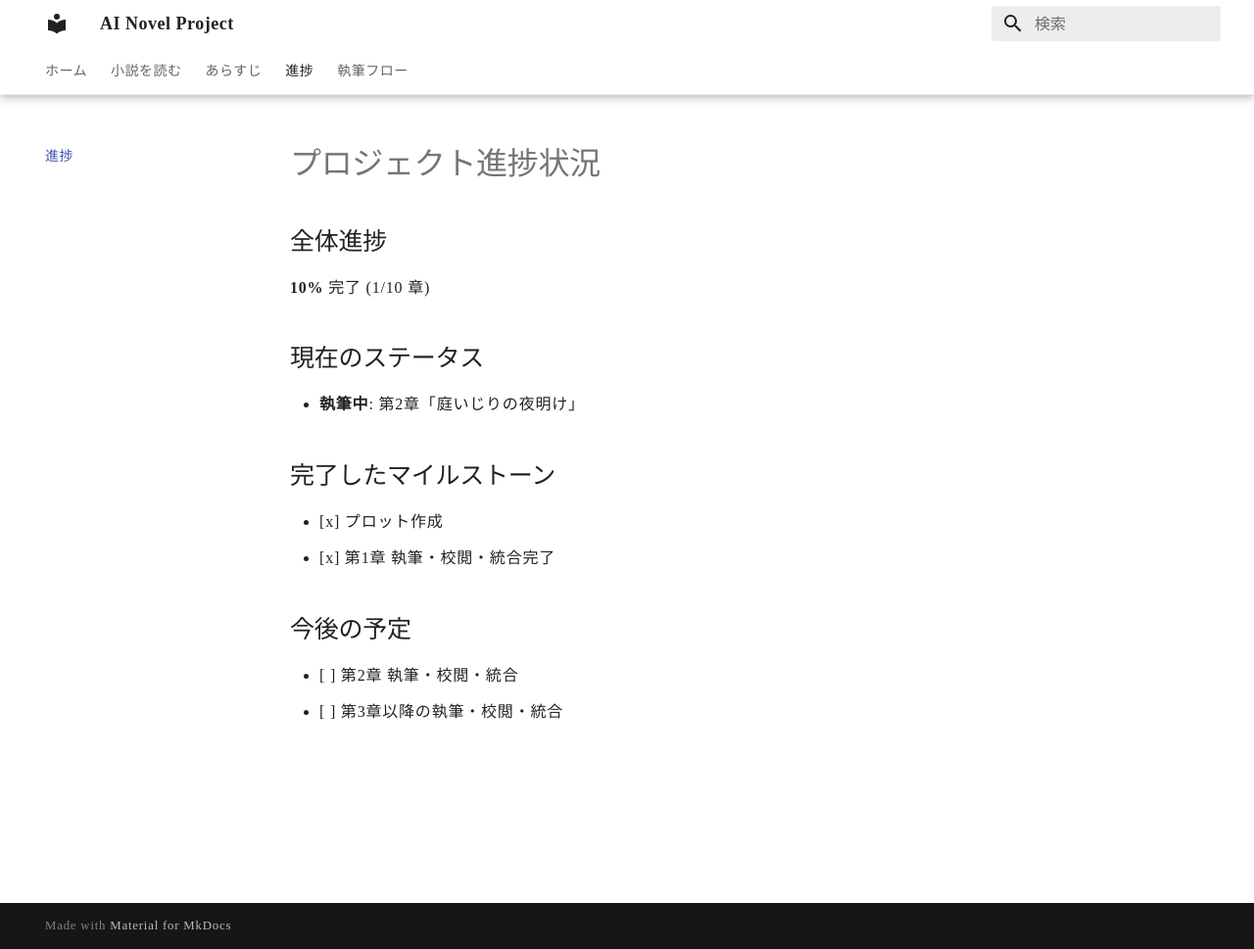
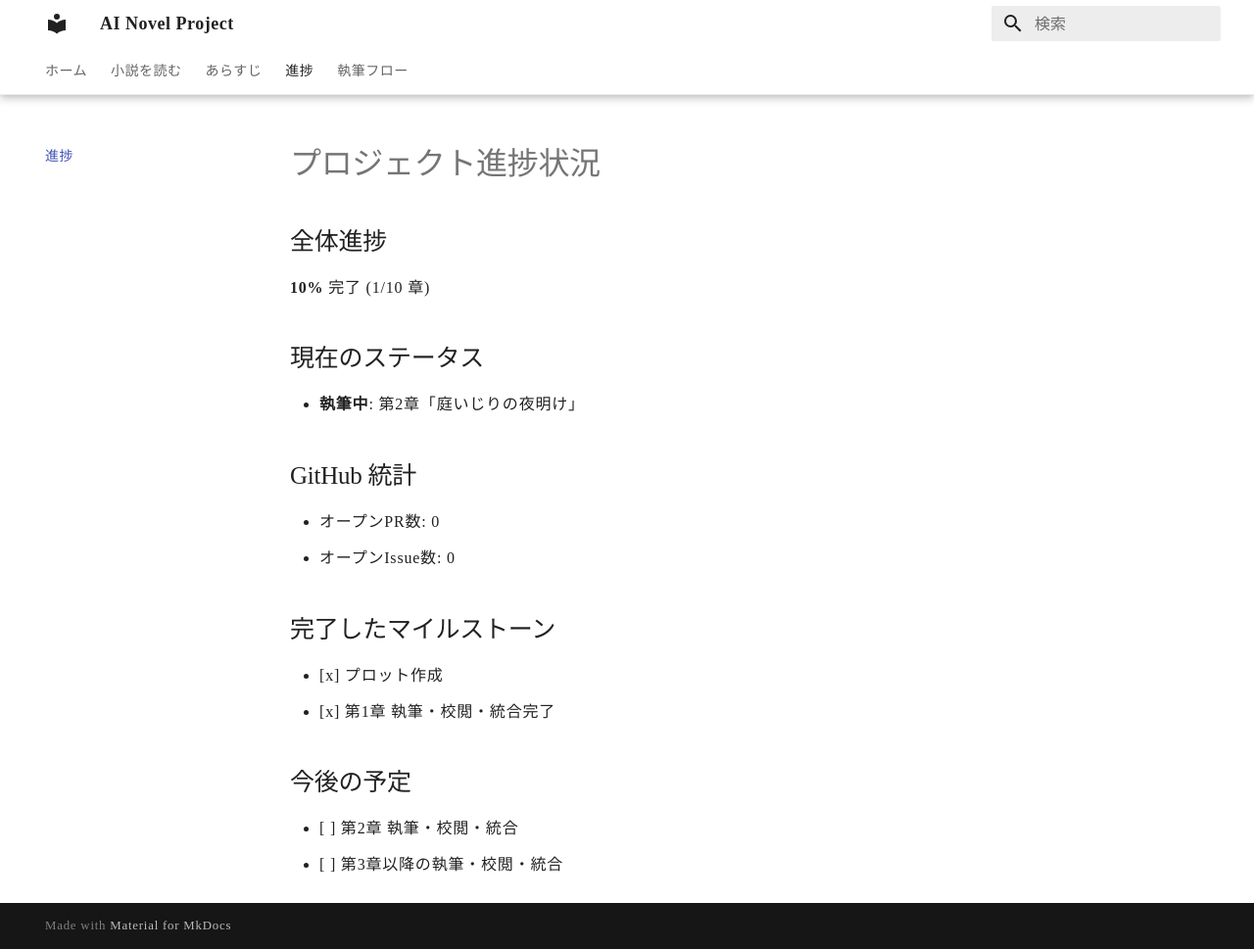
Before and after one commit to readofmaster/ai-novel-project, an MkDocs documentation site: the page built from docs/PROGRESS.md, in a window 1280 px wide and 969 px high. Shown: the whole window at 98% size. Built offline with MkDocs 1.6.1 and Material for MkDocs 9.7.7, drawn with Linux system fonts in a browser that asks for light colours; some web fonts are replaced.

Commit message:
feat: PROGRESS.mdにGitHub統計情報を自動反映する設定を追加

```diff
--- a/docs/PROGRESS.md
+++ b/docs/PROGRESS.md
@@ -6,6 +6,12 @@
 ## 現在のステータス
 - **執筆中**: 第2章「庭いじりの夜明け」
 
+## GitHub 統計
+<!-- AUTO_STATS_START -->
+- オープンPR数: 0
+- オープンIssue数: 0
+<!-- AUTO_STATS_END -->
+
 ## 完了したマイルストーン
 - [x] プロット作成
 - [x] 第1章 執筆・校閲・統合完了
```
Also changed, not shown: 1 other file.
